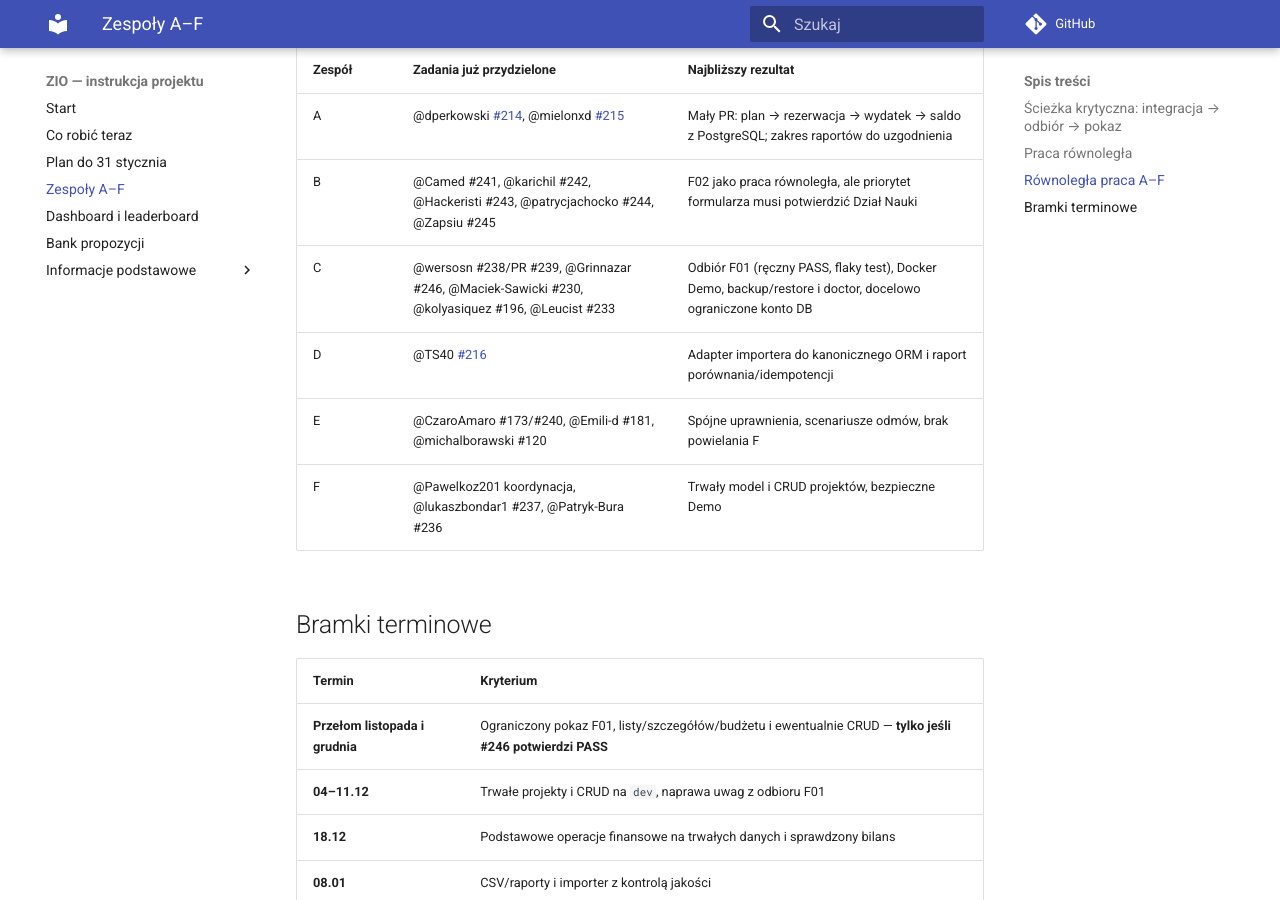
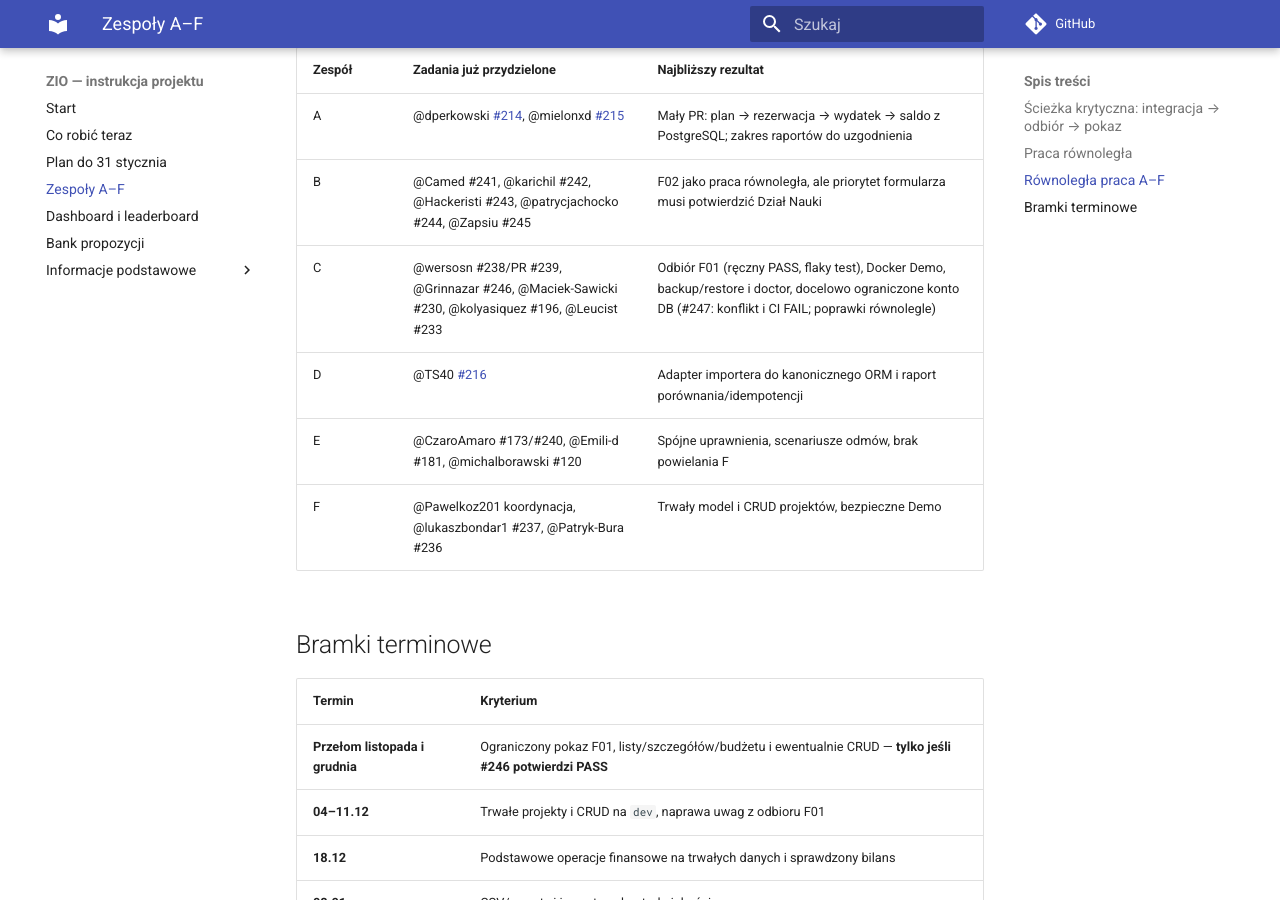
Before and after one commit to zio-wi-pb-mc/pb-science-office-manual, an MkDocs documentation site: the page built from manual/21-roadmap-3-tygodnie.md, in a window 1280 px wide and 900 px high, scrolled down 1136 px. Built offline with MkDocs 1.6.1 and Material for MkDocs 9.7.7, drawn with Linux system fonts in a browser that asks for light colours; comment, search, counter and statistics services are not loaded.

Commit message:
docs: update status of PostgreSQL roles and open pull requests

```diff
--- a/manual/21-roadmap-3-tygodnie.md
+++ b/manual/21-roadmap-3-tygodnie.md
@@ -26,7 +26,7 @@ A i D mogą już przygotowywać przyrosty na uzgodnionym HEAD #237, C rozpoczą
 |---|---|---|
 | A | @dperkowski [#214](https://github.com/zio-wi-pb-mc/pb-science-office/issues/214), @mielonxd [#215](https://github.com/zio-wi-pb-mc/pb-science-office/issues/215) | Mały PR: plan → rezerwacja → wydatek → saldo z PostgreSQL; zakres raportów do uzgodnienia |
 | B | @Camed #241, @karichil #242, @Hackeristi #243, @patrycjachocko #244, @Zapsiu #245 | F02 jako praca równoległa, ale priorytet formularza musi potwierdzić Dział Nauki |
-| C | @wersosn #238/PR #239, @Grinnazar #246, @Maciek-Sawicki #230, @kolyasiquez #196, @Leucist #233 | Odbiór F01 (ręczny PASS, flaky test), Docker Demo, backup/restore i doctor, docelowo ograniczone konto DB |
+| C | @wersosn #238/PR #239, @Grinnazar #246, @Maciek-Sawicki #230, @kolyasiquez #196, @Leucist #233 | Odbiór F01 (ręczny PASS, flaky test), Docker Demo, backup/restore i doctor, docelowo ograniczone konto DB (#247: konflikt i CI FAIL; poprawki równolegle) |
 | D | @TS40 [#216](https://github.com/zio-wi-pb-mc/pb-science-office/issues/216) | Adapter importera do kanonicznego ORM i raport porównania/idempotencji |
 | E | @CzaroAmaro #173/#240, @Emili-d #181, @michalborawski #120 | Spójne uprawnienia, scenariusze odmów, brak powielania F |
 | F | @Pawelkoz201 koordynacja, @lukaszbondar1 #237, @Patryk-Bura #236 | Trwały model i CRUD projektów, bezpieczne Demo |
```
